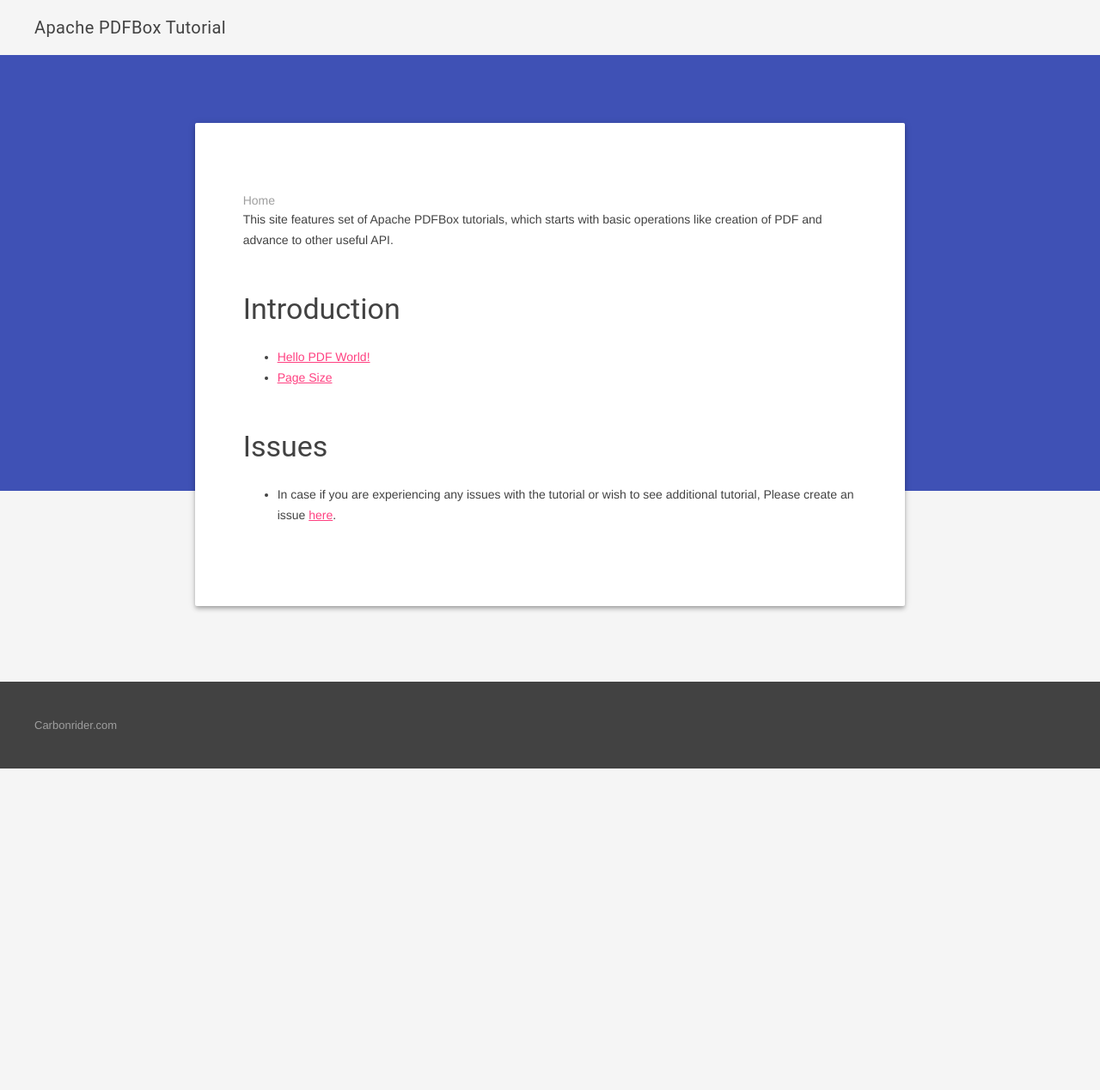
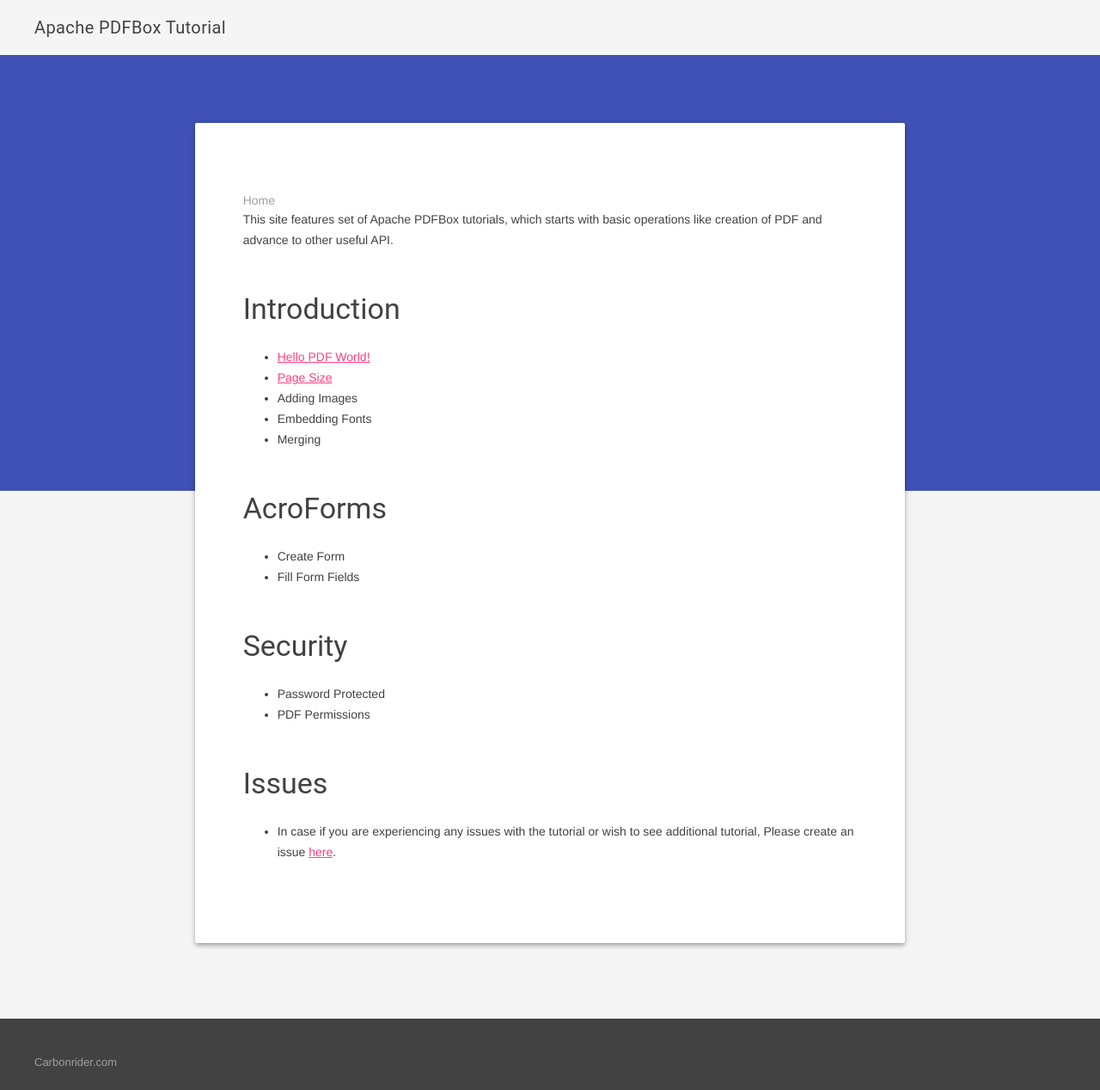
Before and after one commit to carbonrider/pdfbox_tutorial, a Jekyll site: the page built from index.md, in a window 1280 px wide. Shown: the whole page at 86% size. Built offline with Jekyll 4.4.1, drawn with Linux system fonts in a browser that asks for light colours; nearby versions of some CDN libraries.

```diff
--- a/index.md
+++ b/index.md
@@ -14,6 +14,19 @@ This site features set of Apache PDFBox tutorials, which starts with basic opera
 
 - [Hello PDF World!](./introduction.html)
 - [Page Size](./page_size.html)
+- Adding Images
+- Embedding Fonts
+- Merging
+
+### AcroForms
+
+- Create Form
+- Fill Form Fields
+
+### Security
+
+- Password Protected
+- PDF Permissions
 
 
 ### Issues
```
